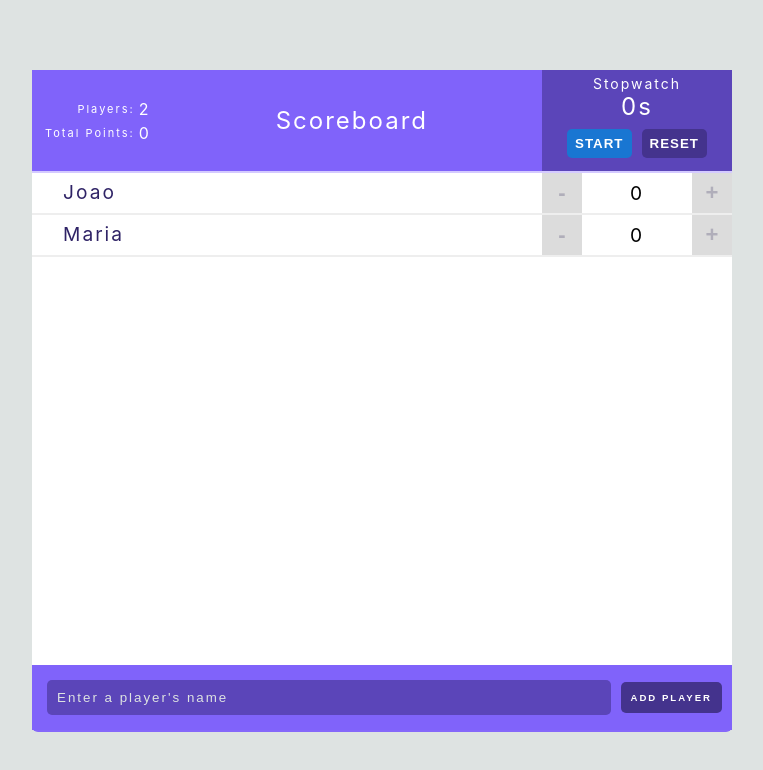
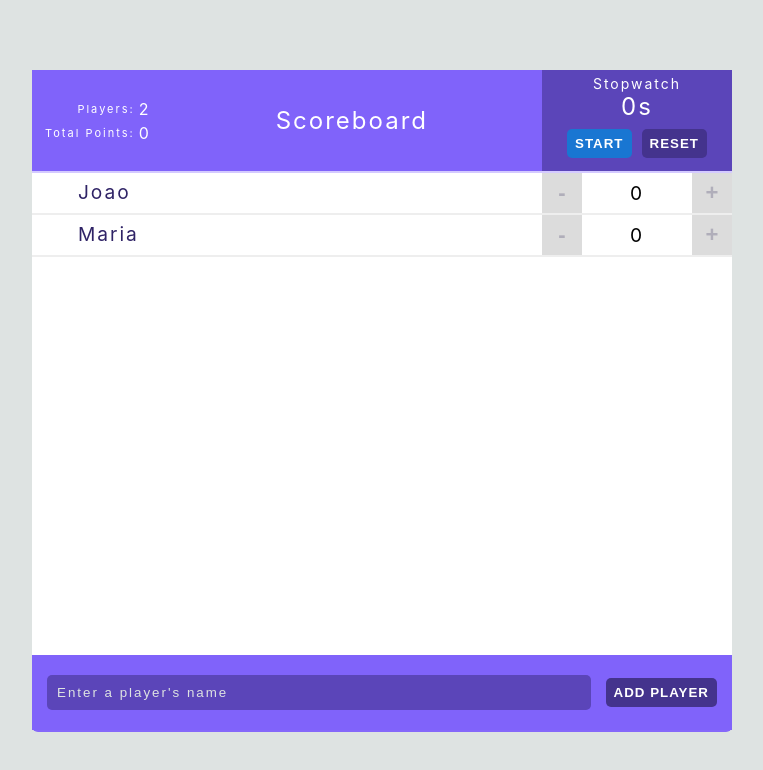
Before and after one commit to joaoml/scoreboard-react, a React (Create React App) app: page / in a window 1280 px wide. Shown: the top 770 px of the page, without its empty margins (258-1021 px from the left). Built offline with nearby package versions, Linux system fonts and the light colour scheme.

Commit message:
Added styles for an unstyled button and danger state New colors added Added enum to map the kind and level of the button Type enum to map the button's type Use the Button component in FormPlayer and Player components

```diff
--- a/src/components/button/Button.module.scss
+++ b/src/components/button/Button.module.scss
@@ -42,6 +42,27 @@
         }
     }
 
+    &.unstyled {
+        background: none!important;
+
+        &.danger {
+            color: $color_persianRed;
+        }
+
+        &:not(:disabled) {
+            &.active,
+            &:hover {
+                background-color: $color_alabaster!important;
+                border-color: $color_alabaster;
+            }
+        }
+    }
+
+    &.danger {
+        background-color: $color_persianRed;
+        border-color: $color_persianRed;
+    }
+
     &:not(:disabled) {
         &.active,
         &:hover {
--- a/src/components/button/Button.tsx
+++ b/src/components/button/Button.tsx
@@ -1,7 +1,9 @@
 import React from "react";
 import styles from "./Button.module.scss";
 import classNames from 'classnames/bind';
+import { ButtonKindEnum } from "./ButtonKindEnum";
 import { ButtonTypeEnum } from "./ButtonTypeEnum";
+import { ButtonLevelEnum } from "./ButtonLevelEnum";
 
 const cx = classNames.bind(styles);
 
@@ -9,24 +11,31 @@ const Button = ({
     label,
     handleClick,
     disabled = false,
-    kind = ButtonTypeEnum.primary
+    kind = ButtonKindEnum.PRIMARY,
+    type = ButtonTypeEnum.BUTTON,
+    level
 }: {
     label: string,
     handleClick: Function,
     disabled?: boolean,
-    kind?: ButtonTypeEnum
+    kind?: ButtonKindEnum,
+    type?: ButtonTypeEnum,
+    level ?: ButtonLevelEnum
 }) => {
 
     let buttonClass = cx({
         button: true,
-        primary: kind === ButtonTypeEnum.primary,
-        secondary: kind === ButtonTypeEnum.secondary
+        primary: kind === ButtonKindEnum.PRIMARY,
+        secondary: kind === ButtonKindEnum.SECONDARY,
+        unstyled: kind === ButtonKindEnum.UNSTYLED,
+        danger: level === ButtonLevelEnum.DANGER
     });
 
     return (
         <button
             className={buttonClass}
             disabled={disabled}
+            type={type}
             onClick={() => handleClick()}>
             {label}
         </button>
--- /dev/null
+++ b/src/components/button/ButtonKindEnum.ts
@@ -0,0 +1,5 @@
+export enum ButtonKindEnum {
+    PRIMARY = "primary",
+    SECONDARY = "secondary",
+    UNSTYLED = "unstyled"
+}
--- /dev/null
+++ b/src/components/button/ButtonLevelEnum.ts
@@ -0,0 +1,3 @@
+export enum ButtonLevelEnum {
+    DANGER = "danger"
+}
--- a/src/components/button/ButtonTypeEnum.ts
+++ b/src/components/button/ButtonTypeEnum.ts
@@ -1,5 +1,4 @@
 export enum ButtonTypeEnum {
-    primary = "primary",
-    secondary = "secondary",
-    unstyled = "unstyled"
+    SUBMIT = "submit",
+    BUTTON = "button"
 }
--- a/src/components/formPlayer/FormPlayer.module.scss
+++ b/src/components/formPlayer/FormPlayer.module.scss
@@ -31,19 +31,4 @@
             background-color: rgba(0, 0, 0, 0.2);
         }
     }
-
-    > .action {
-        display: flex;
-        font-size: .6em;
-        padding: 10px;
-        background-color: $c_minsk;
-        border-radius: 5px;
-        border: none;
-        color: $c_white;
-        letter-spacing: 2px;
-        font-weight: bold;
-        text-shadow: none;
-        text-transform: uppercase;
-        cursor: pointer;
-    }
 }
--- a/src/components/formPlayer/FormPlayer.tsx
+++ b/src/components/formPlayer/FormPlayer.tsx
@@ -1,5 +1,8 @@
 import React, { useState } from "react";
 import styles from "./FormPlayer.module.scss";
+import { ButtonTypeEnum } from "../button/ButtonTypeEnum";
+import Button from "../button/Button";
+import { ButtonKindEnum } from "../button/ButtonKindEnum";
 
 const FormPlayer = ({ addPlayer }: { addPlayer: Function }) => {
 
@@ -24,10 +27,12 @@ const FormPlayer = ({ addPlayer }: { addPlayer: Function }) => {
                 required
             />
 
-            <input
-                className={styles.action}
-                type="submit"
-                value="Add player" />
+            <Button
+                label={"Add player"}
+                type={ButtonTypeEnum.SUBMIT}
+                kind={ButtonKindEnum.SECONDARY}
+                handleClick={()=>{}}
+                />
         </form>
     );
 }
--- a/src/components/player/Player.module.scss
+++ b/src/components/player/Player.module.scss
@@ -17,15 +17,7 @@
         padding-left: 10px;
 
         > .remove {
-            font-size: 1.15em;
-            border: none;
-            outline: none;
             visibility: hidden;
-            color: #EF5350;
-            cursor: pointer;
-            margin: 0 10px 0 0;
-            padding: 0;
-            background: none;
         }
 
         > .name {
--- a/src/components/player/Player.tsx
+++ b/src/components/player/Player.tsx
@@ -1,14 +1,23 @@
 import React from "react";
 import Counter from "../counter/Counter";
 import styles from "./Player.module.scss";
+import Button from "../button/Button";
+import { ButtonKindEnum } from "../button/ButtonKindEnum";
+import { ButtonLevelEnum } from "../button/ButtonLevelEnum";
 
 const Player = (props: { id: string, name: string, score: number, removePlayer: Function, changeScore: Function }) => {
-    const {id, name, score, removePlayer, changeScore} = props;
+    const { id, name, score, removePlayer, changeScore } = props;
 
     return (
         <div className={styles.player}>
             <span className={styles.details}>
-                <button className={styles.remove} onClick={() => removePlayer(id)}>x</button>
+                <div className={styles.remove}>
+                <Button
+                    label={"x"}
+                    kind={ButtonKindEnum.UNSTYLED}
+                    level={ButtonLevelEnum.DANGER}
+                    handleClick={() => removePlayer(id)} />
+                </div>
                 <span className={styles.name}>{name}</span>
             </span>
 
--- a/src/components/stopwatch/Stopwatch.tsx
+++ b/src/components/stopwatch/Stopwatch.tsx
@@ -1,7 +1,7 @@
 import React, { useState, useEffect } from "react";
 import styles from "./Stopwatch.module.scss";
 import Button from "../button/Button";
-import { ButtonTypeEnum } from "../button/ButtonTypeEnum";
+import { ButtonKindEnum } from "../button/ButtonKindEnum";
 
 const Stopwatch = () => {
 
@@ -60,7 +60,7 @@ const Stopwatch = () => {
                 <Button
                     label={"Reset"}
                     handleClick={handleReset}
-                    kind={ButtonTypeEnum.secondary}
+                    kind={ButtonKindEnum.SECONDARY}
                 />
             </div>
         </div>
--- a/src/styles/shared/colors.scss
+++ b/src/styles/shared/colors.scss
@@ -1,4 +1,5 @@
 $c_iron: #dee3e2;
+$color_alabaster: #f7f7f7;
 $c_white: #ffffff;
 $color_black: #000000;
 $c_minsk: #44338D;
@@ -8,3 +9,4 @@ $c_blueViolet: #5B45B9;
 $color_blueGem: #320b86;
 $color_denim: #1976D2;
 $color_scienceBlue: #0069d9;
+$color_persianRed: #d32f2f;
```
Also changed, not shown: 1 other file (tests, documents, lock files or other folders).
